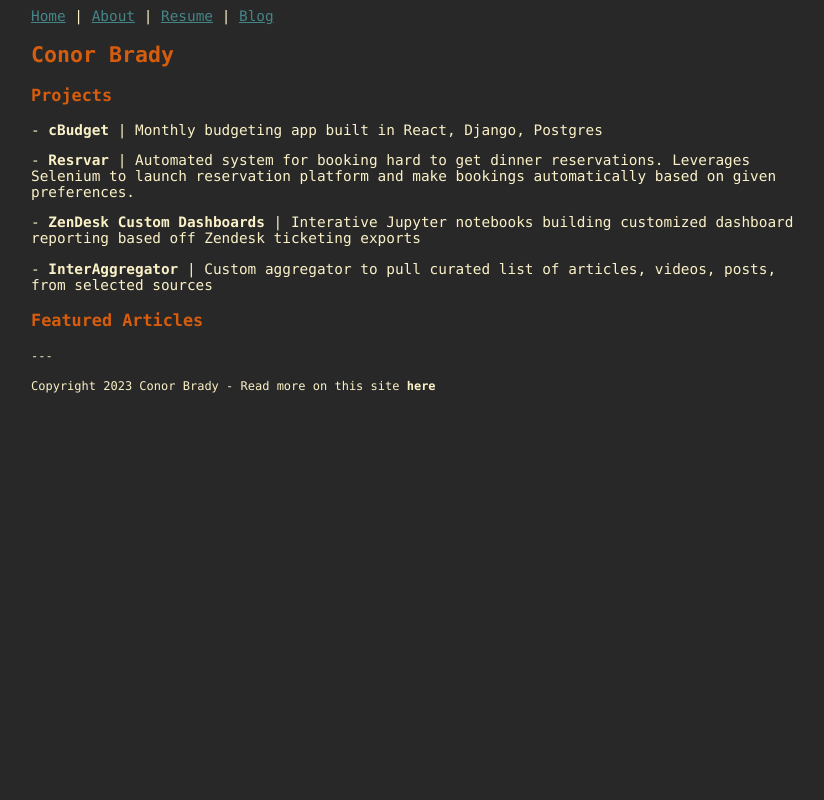
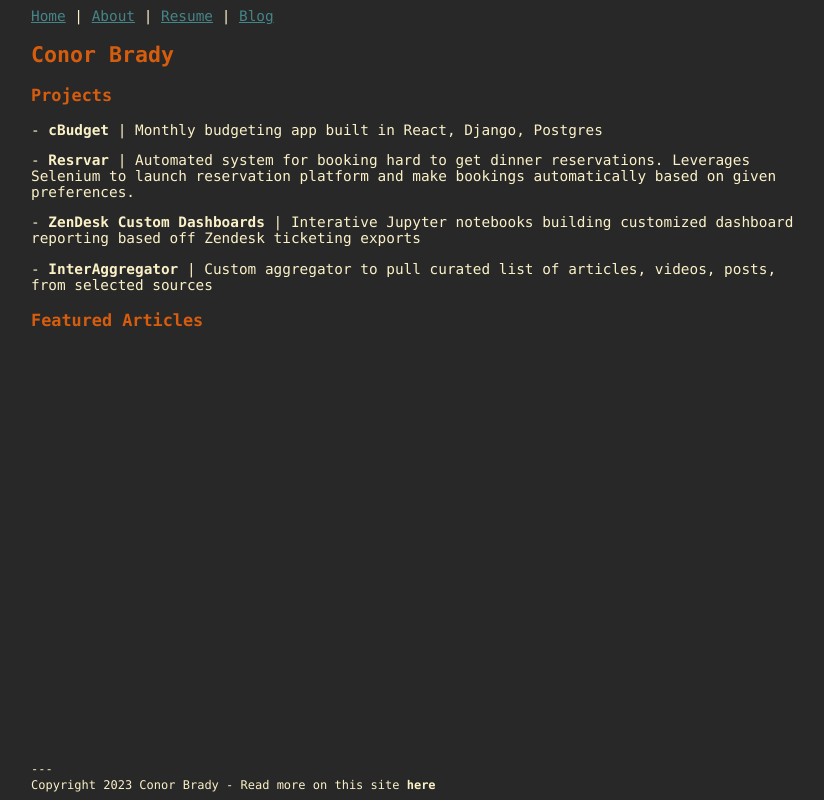
Before and after one commit to conorpbrady/conorbrady.io, a Django app: page / in a window 1280 px wide. Shown: the whole page, without its empty margins (225-1049 px from the left). Run offline with Django 4.2, Linux system fonts and the light colour scheme.

Commit message:
Footer css update

```diff
--- a/conorbrady/conorbrady/static/css/style.css
+++ b/conorbrady/conorbrady/static/css/style.css
@@ -11,8 +11,13 @@ body {
   width: 60%;
   margin: 1vh auto;
   height: 98vh;
+  display: flex;
+  flex-direction: column;
 }
 
+main {
+  flex: 1;
+}
 h1, h2, h3, h4, h5, h6 {
   color: #D65D0E;
 }
@@ -20,3 +25,7 @@ h1, h2, h3, h4, h5, h6 {
 a {
  color: #458588;
 }
+
+footer p {
+  margin: 0;
+}
```
